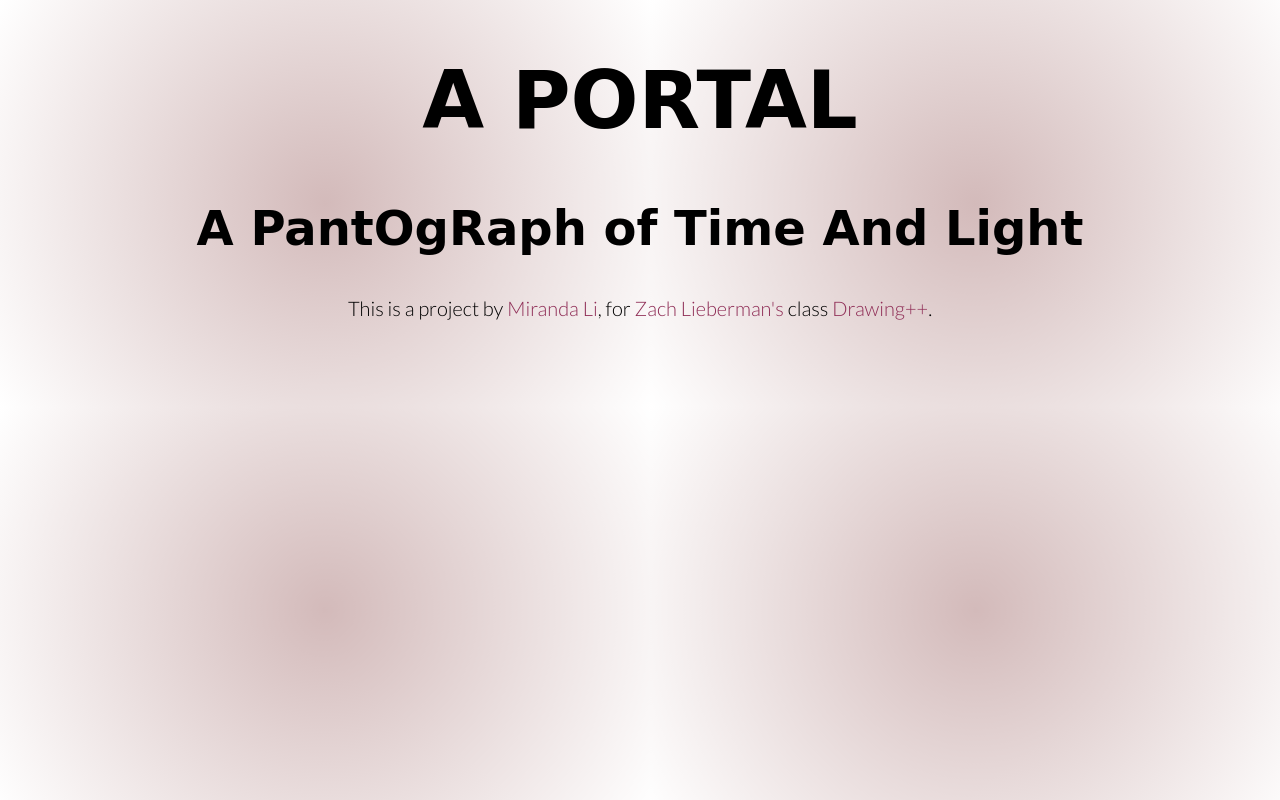
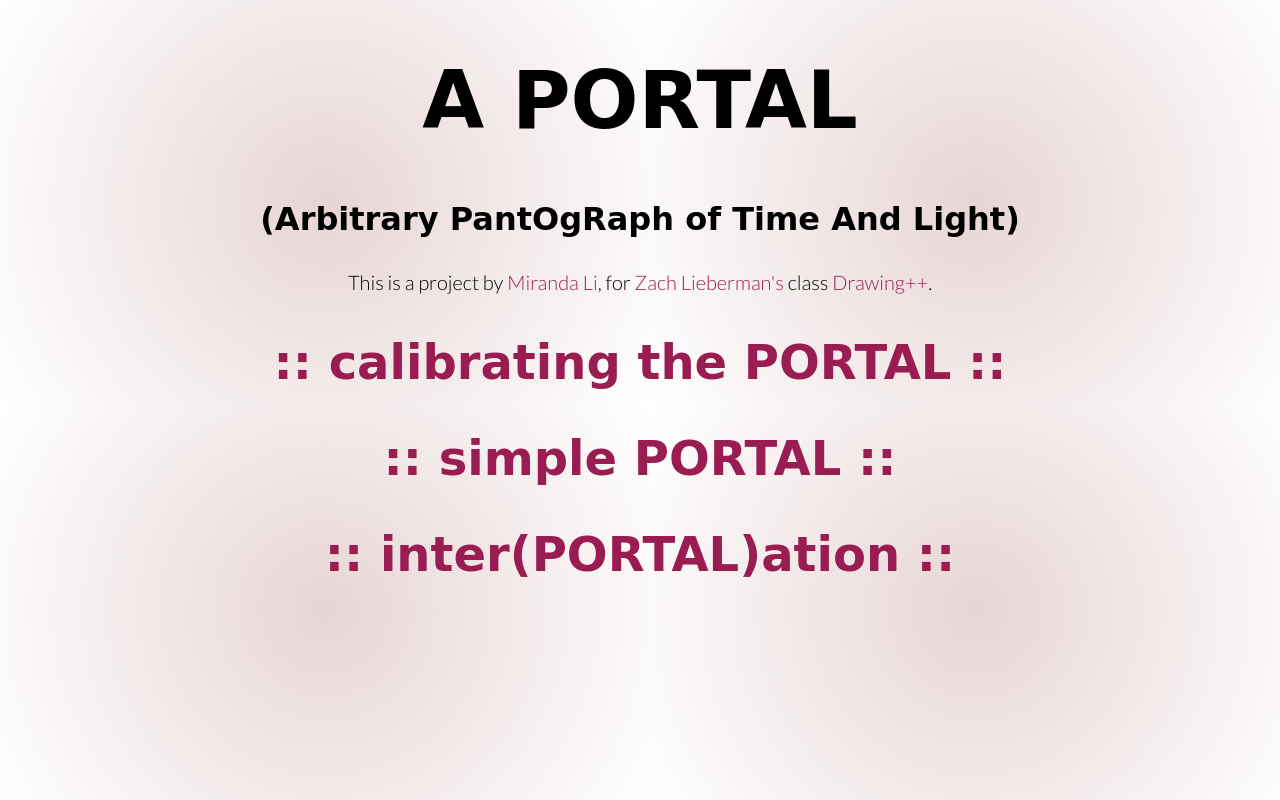
Before and after one commit to mirandali707/a_portal, a website built with Vite: page js/p5-pantograph/index.html in a window 1280 px wide. Built offline with nearby package versions, Linux system fonts and the light colour scheme; a web font is replaced by a local one.

Commit message:
links to index html page

```diff
--- a/js/p5-pantograph/index.html
+++ b/js/p5-pantograph/index.html
@@ -17,6 +17,11 @@
         font-size: 48px;
         text-align: center;
       }
+      h3 {
+        font-family: 'Macondo Swash Caps', cursive;
+        font-size: 32px;
+        text-align: center;
+      }
       p {
         font-family: 'Lato', sans-serif;
         font-size: 20px;
@@ -24,8 +29,12 @@
         font-weight: 300;
       }
       a {
-        color: #8F2D56;
+        color: #9A1D51;
         text-decoration: none;
+        &:hover {
+          color: #CE276D;
+          text-decoration: none;
+        }
       }
       html {
         margin: 0;
@@ -39,7 +48,7 @@
         min-height: 100vh;
         height: 100vh;
         overflow: hidden;
-        background: radial-gradient(circle at center, #d3baba, #ffffff);
+        background: radial-gradient(circle at center, #e7d5d5, #ffffff);
         background-size: 100% 100%;
         animation: gradientShift 12s ease infinite;
       }
@@ -60,10 +69,13 @@
   </head>
   <body>
     <h1>A PORTAL</h1>
-    <h2>A PantOgRaph of Time And Light</h2>
+    <h3>(Arbitrary PantOgRaph of Time And Light)</h3>
     <p>
       This is a project by <a href="https://mirandali707.github.io/" target="_blank">Miranda Li</a>, for <a href="http://zach.li/" target="_blank">Zach Lieberman's</a> class
       <a href="https://drawingpp.media.mit.edu/" target="_blank">Drawing++</a>.
+      <h2><a href="#">:: calibrating the PORTAL ::</a></h2>
+      <h2><a href="#">:: simple PORTAL ::</a></h2>
+      <h2><a href="#">:: inter(PORTAL)ation ::</a></h2>
     </p>
   </body>
 </html>
```
